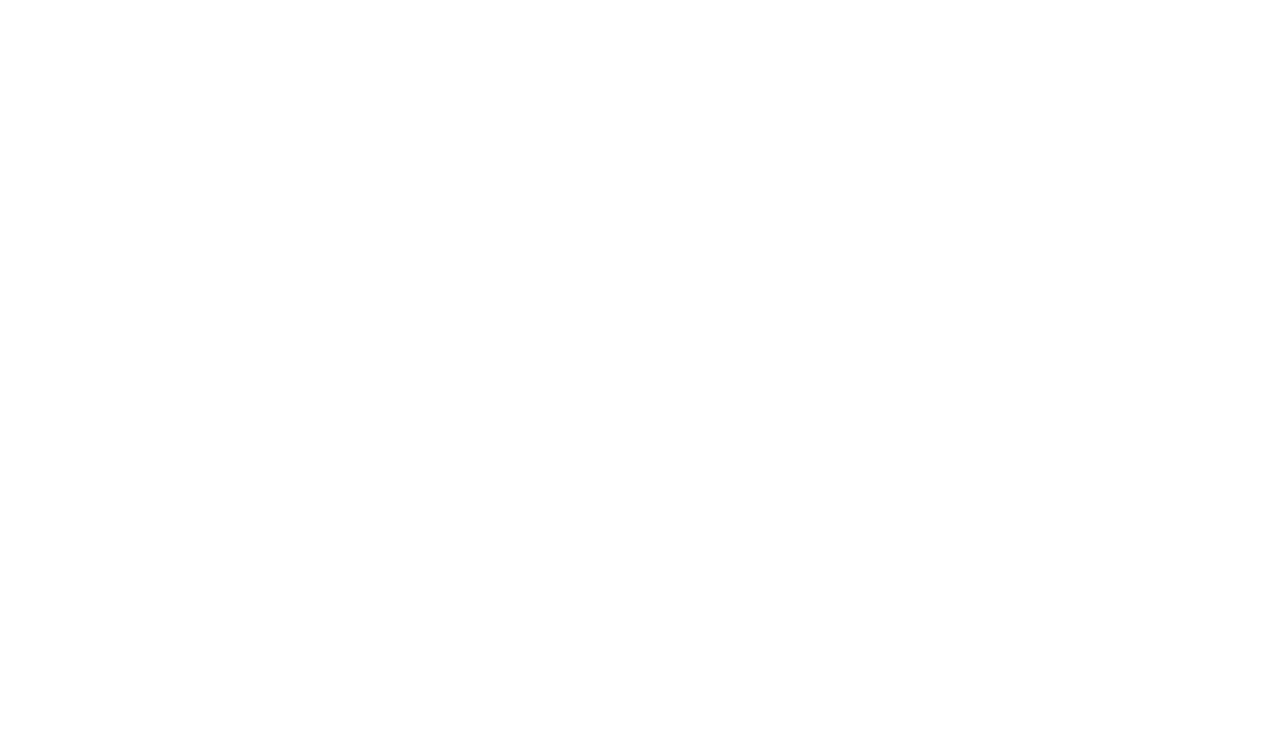
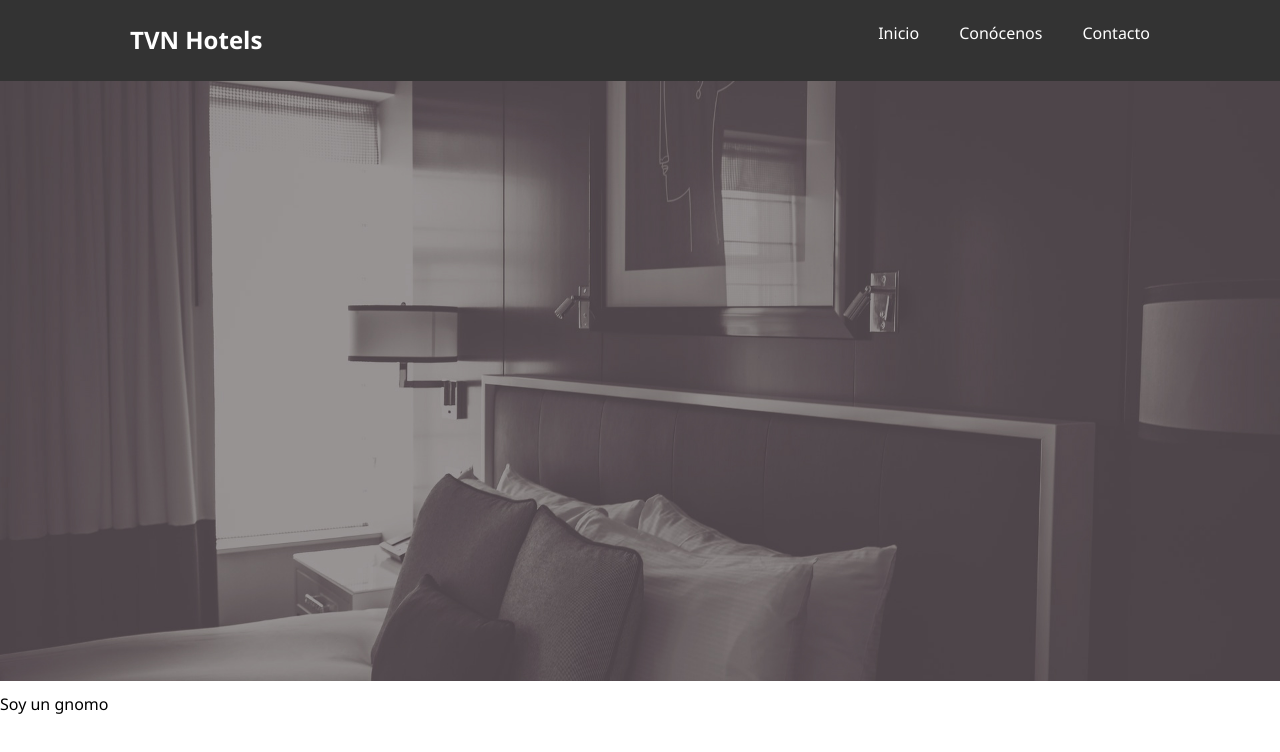
Before and after one commit to muevetef/hotel_transilvania, a plain HTML site: page index.html in a window 1280 px wide. Drawn offline with Linux system fonts and the light colour scheme.

Commit message:
image cover

```diff
--- a/css/style.css
+++ b/css/style.css
@@ -0,0 +1,72 @@
+/* Reset minimo */
+* {
+    margin: 0;
+    padding: 0;
+    box-sizing: border-box;
+}
+
+html,body{
+    line-height: 1.7;
+    font-family: 'Segoe UI', Tahoma, Geneva, Verdana, sans-serif
+
+}
+
+a{
+    color: #333;
+    text-decoration: none;
+}
+
+h1,h2,h3{
+    padding-bottom: 20px;
+}
+
+p{
+    margin: 10px 0;
+}
+/* UTILIDADES */
+.container{
+    margin:auto;
+    max-width: 1100px;
+    overflow: auto;
+    padding: 0 20px;
+}
+/* NAVBAR */
+#top-menu{
+    background-color:#333;
+    color: #fff;
+}
+
+#top-menu a {
+    color: #fff;
+}
+
+#top-menu h1{
+    float:left;
+    padding: 20px;
+}
+
+#top-menu ul{
+    list-style: none;
+    float: right;
+}
+
+#top-menu ul li {
+    float: left;
+}
+
+#top-menu ul li a{
+    padding:20px;
+    display: block;
+    text-align: center;
+}
+
+#top-menu ul li a:hover {
+    background-color: #444;
+    color:#f7c08a;
+}
+
+/* SHOWCASE */
+#showcase{
+    height: 600px;
+    background: url('../img/showcase.jpg') no-repeat center center/cover;
+}
--- a/index.html
+++ b/index.html
@@ -1,12 +1,38 @@
 <!DOCTYPE html>
-<html lang="en">
-<head>
-    <meta charset="UTF-8">
-    <meta http-equiv="X-UA-Compatible" content="IE=edge">
-    <meta name="viewport" content="width=device-width, initial-scale=1.0">
-    <title>Document</title>
-</head>
-<body>
+<html lang="es">
+  <head>
+    <meta charset="UTF-8" />
+    <meta http-equiv="X-UA-Compatible" content="IE=edge" />
+    <meta name="viewport" content="width=device-width, initial-scale=1.0" />
+    <meta
+      name="description"
+      content="Em nuestro hotel a los monstruos se los trata super bién"
+    />
+    <meta name="keywords" content="hotel, spa, monstruos, vampiros" />
+    <!-- Font awesome Link -->
+    <link rel="stylesheet" href="./css/style.css">
+    <title>Hotel Tranasilvania | Biemvenid@s</title>
+  </head>
+  <body>
+    <header>
+      <nav id="top-menu">
+        <div class="container">
+          <h1><a href="index.html">TVN Hotels</a></h1>
+          <ul>
+            <li><a href="index.html">Inicio</a></li>
+            <li><a href="about.html">Conócenos</a></li>
+            <li><a href="contact.html">Contacto</a></li>
+          </ul>
+        </div>
+      </nav>
+      <div id="showcase">
 
-</body>
+      </div>
+    </header>
+    <section>
+      <p>Soy un gnomo</p>
+    </section>
+    <section></section>
+    <footer></footer>
+  </body>
 </html>
```
